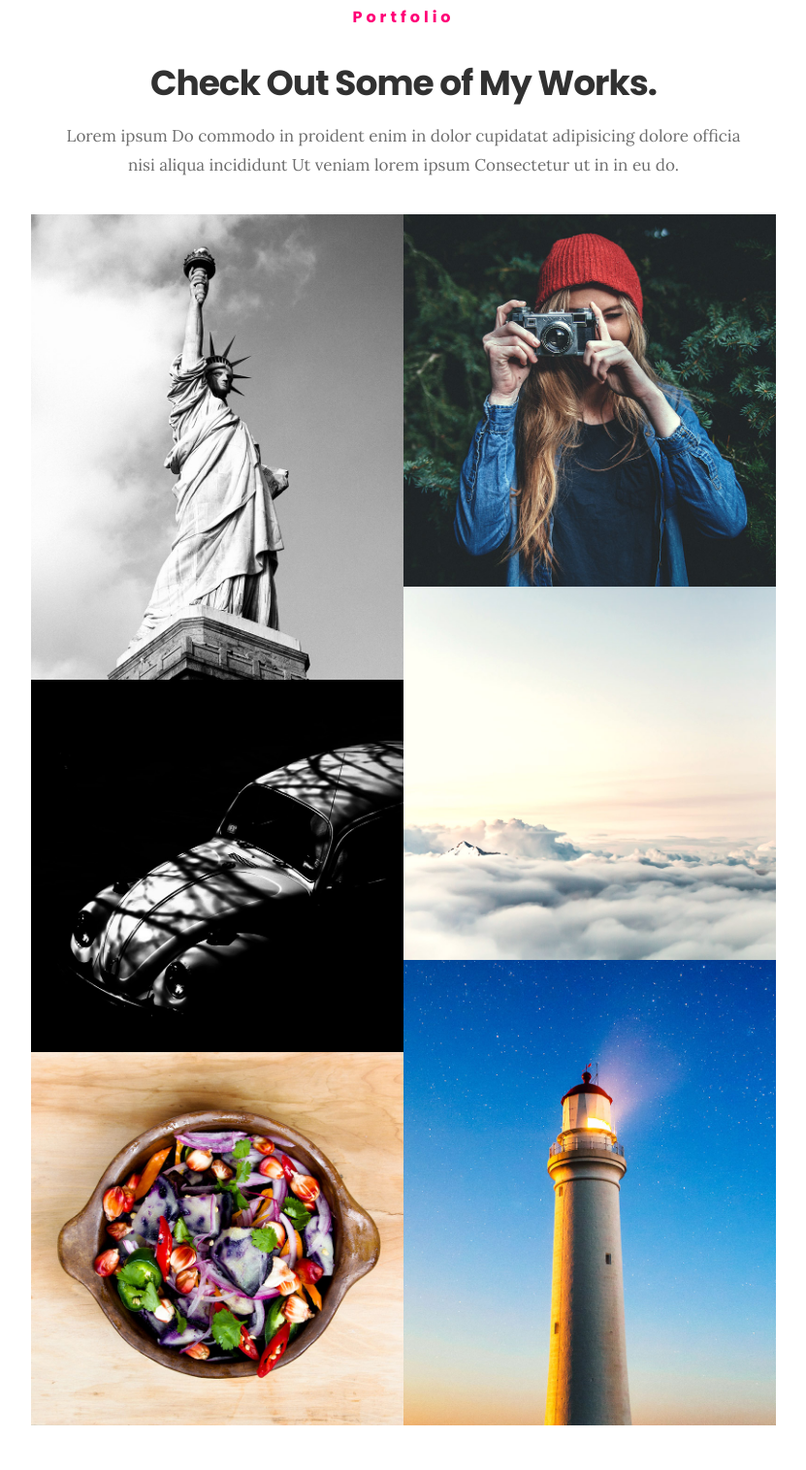
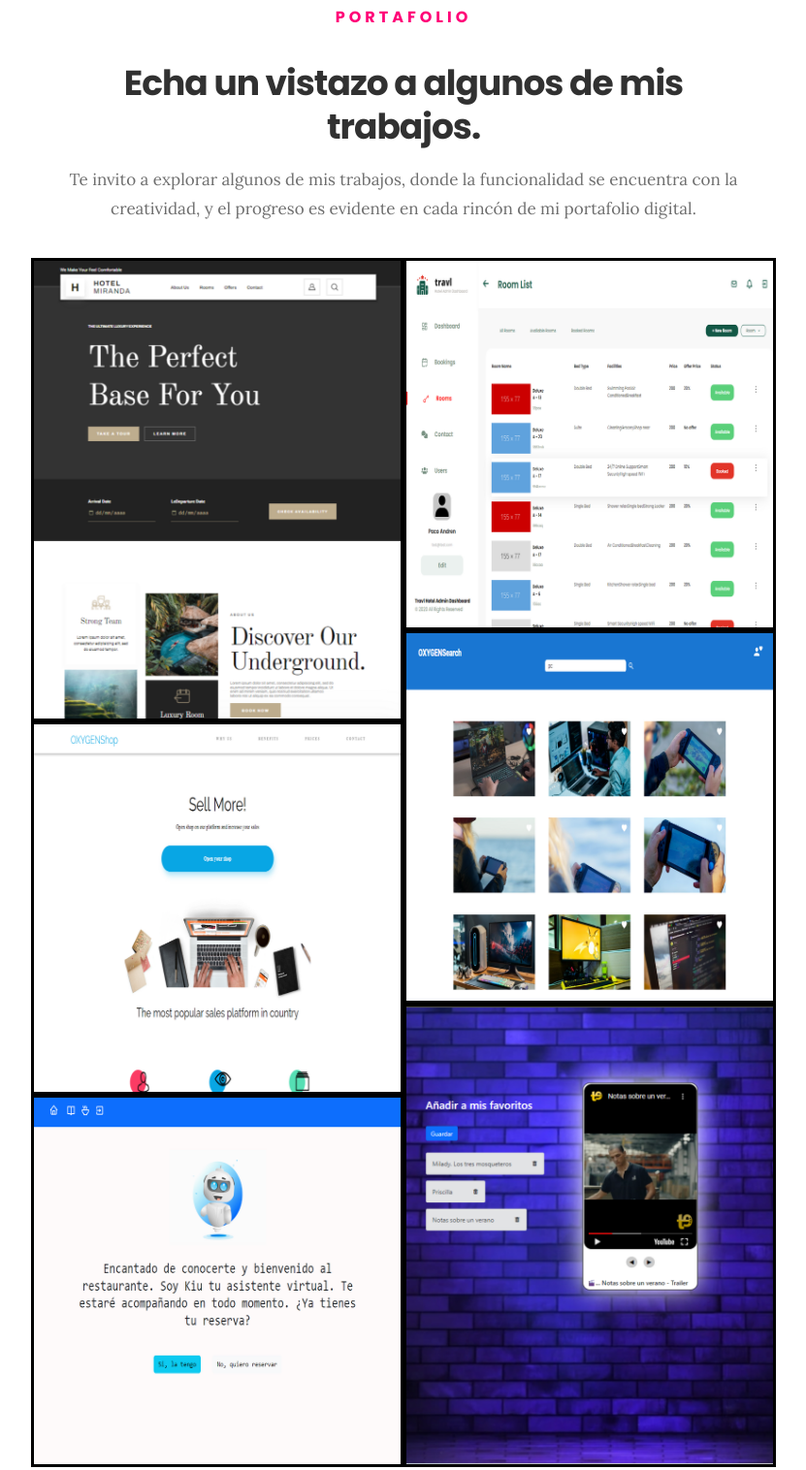
Before and after one commit to omarPerez1987/personal-portfolio, a website: page index.html in a window 1280 px wide. Shown: the part 4799-6315 px from the top of the page at 97% size, without its empty margins (224-1055 px from the left). Drawn offline with nearby package versions, Linux system fonts and the light colour scheme; files whose address does not match are found by name.

Commit message:
styles: #3 añado estilos a portfolio

```diff
--- a/index.html
+++ b/index.html
@@ -407,28 +407,27 @@
     <section id="portfolio">
       <div class="section-intro">
         <div>
-          <h5>Portfolio</h5>
-          <h1>Check Out Some of My Works.</h1>
+          <h5>PORTAFOLIO</h5>
+          <h1>Echa un vistazo a algunos de mis trabajos.</h1>
 
           <p class="lead">
-            Lorem ipsum Do commodo in proident enim in dolor cupidatat
-            adipisicing dolore officia nisi aliqua incididunt Ut veniam lorem
-            ipsum Consectetur ut in in eu do.
+            Te invito a explorar algunos de mis trabajos, donde la funcionalidad
+            se encuentra con la creatividad, y el progreso es evidente en cada
+            rincón de mi portafolio digital.
           </p>
         </div>
       </div>
       <!-- /section-intro-->
       <article class="portfolio-container">
         <div class="portfolio-content">
-          <!-- portfolio-wrapper -->
           <div class="folio-item">
             <div class="item-wrap">
-              <img src="images/portfolio/liberty.jpg" alt="Liberty" />
-              <a href="#modal-01" class="overlay">
+              <img src="images/portfolio/miranda.png" alt="Miranda" />
+              <a href="https://omarperez1987.github.io/hotel-miranda/" class="overlay" target="_blank">
                 <div class="folio-item-box">
                   <div class="folio-item-text">
-                    <h3 class="folio-title">Liberty</h3>
-                    <span class="folio-types"> Graphic Design </span>
+                    <h3 class="folio-title">Hotel Miranda</h3>
+                    <span class="folio-types"> Web Development |  JAVASCRIPT</span>
                   </div>
                 </div>
               </a>
@@ -440,15 +439,19 @@
           <div class="folio-item">
             <div class="item-wrap">
               <img
-                class="img-beetle"
-                src="images/portfolio/beetle.jpg"
-                alt="Beetle"
+                class="img-oxygen-shop"
+                src="images/portfolio/oxygen-shop.png"
+                alt="oxygen-shop"
               />
-              <a href="#modal-04" class="overlay">
+              <a
+                href="https://omarperez1987.github.io/oxygen-shop/"
+                class="overlay"
+                target="_blank"
+              >
                 <div class="folio-item-box">
                   <div class="folio-item-text">
-                    <h3 class="folio-title">Beetle</h3>
-                    <span class="folio-types"> Branding </span>
+                    <h3 class="folio-title">Oxygen Shop</h3>
+                    <span class="folio-types"> Web Design | JAVASCRIPT</span>
                   </div>
                 </div>
               </a>
@@ -459,12 +462,18 @@
 
           <div class="folio-item">
             <div class="item-wrap">
-              <img src="images/portfolio/salad.jpg" alt="Salad" />
-              <a href="#modal-06" class="overlay">
+              <img src="images/portfolio/kiu.png" alt="Virtual Assistant Kiu" />
+              <a
+                href="https://restaurante-firebase.vercel.app/"
+                class="overlay"
+                target="_blank"
+              >
                 <div class="folio-item-box">
                   <div class="folio-item-text">
-                    <h3 class="folio-title">Salad</h3>
-                    <span class="folio-types"> Branding </span>
+                    <h3 class="folio-title">Virtual Assistant Kiu</h3>
+                    <span class="folio-types">
+                      Web Development | Firebase
+                    </span>
                   </div>
                 </div>
               </a>
@@ -476,12 +485,16 @@
         <div class="portfolio-content">
           <div class="folio-item">
             <div class="item-wrap">
-              <img src="images/portfolio/shutterbug.jpg" alt="Shutterbug" />
-              <a href="#modal-02" class="overlay">
+              <img src="images/portfolio/dashboard.png" alt="dashboard" />
+              <a
+                href="http://omardev-dashboard-miranda.s3-website.eu-north-1.amazonaws.com/"
+                class="overlay"
+                target="_blank"
+              >
                 <div class="folio-item-box">
                   <div class="folio-item-text">
-                    <h3 class="folio-title">Shutterbug</h3>
-                    <span class="folio-types"> Web Design </span>
+                    <h3 class="folio-title">Dashboard Miranda</h3>
+                    <span class="folio-types"> full software application | AWS </span>
                   </div>
                 </div>
               </a>
@@ -491,12 +504,19 @@
 
           <div class="folio-item">
             <div class="item-wrap">
-              <img src="images/portfolio/clouds.jpg" alt="Clouds" />
-              <a href="#modal-03" class="overlay">
+              <img
+                src="images/portfolio/oxygen-search.png"
+                alt="oxygen-search"
+              />
+              <a
+                href="http://omardev-oxygensearch.s3-website.eu-north-1.amazonaws.com/"
+                class="overlay"
+                target="_blank"
+              >
                 <div class="folio-item-box">
                   <div class="folio-item-text">
-                    <h3 class="folio-title">Clouds</h3>
-                    <span class="folio-types"> Web Design </span>
+                    <h3 class="folio-title">Oxygen Search</h3>
+                    <span class="folio-types"> Web Development | AWS </span>
                   </div>
                 </div>
               </a>
@@ -507,12 +527,21 @@
 
           <div class="folio-item">
             <div class="item-wrap">
-              <img src="images/portfolio/lighthouse.jpg" alt="Lighthouse" />
-              <a href="#modal-05" class="overlay">
+              <img
+                src="./images/portfolio/Likes&Movies.png"
+                alt="Likes & Movies"
+              />
+              <a
+                href="https://likes-movies-alpha870.vercel.app/"
+                class="overlay"
+                target="_blank"
+              >
                 <div class="folio-item-box">
                   <div class="folio-item-text">
-                    <h3 class="folio-title">Lighthouse</h3>
-                    <span class="folio-types"> Web Development </span>
+                    <h3 class="folio-title">Likes & Movies</h3>
+                    <span class="folio-types">
+                      Web Development | API YouTube
+                    </span>
                   </div>
                 </div>
               </a>
--- a/src/css/main.css
+++ b/src/css/main.css
@@ -592,7 +592,6 @@ header .logo a {
   text-align: center;
   margin-bottom: 3.6rem;
   position: relative;
-  border-color: 2px solid red;
 }
 .section-intro h1 {
   font-family: poppins;
@@ -816,6 +815,7 @@ header .logo a {
   overflow: hidden;
 }
 #portfolio .folio-item img {
+  border: 3px solid black;
   vertical-align: middle;
   transition: all 0.5s ease-in-out;
 }
```
Also changed, not shown: images/portfolio/Likes&Movies.png (added), images/portfolio/beetle.jpg (deleted), images/portfolio/clouds.jpg (deleted), images/portfolio/dashboard.png (added), images/portfolio/kiu.png (added), images/portfolio/liberty.jpg (deleted), images/portfolio/lighthouse.jpg (deleted), images/portfolio/miranda.png (added), images/portfolio/modals/m-beetle.jpg (deleted), images/portfolio/modals/m-clouds.jpg (deleted), images/portfolio/modals/m-liberty.jpg (deleted), images/portfolio/modals/m-lighthouse.jpg (deleted), images/portfolio/modals/m-salad.jpg (deleted), images/portfolio/modals/m-shutterbug.jpg (deleted), 4 more files.
